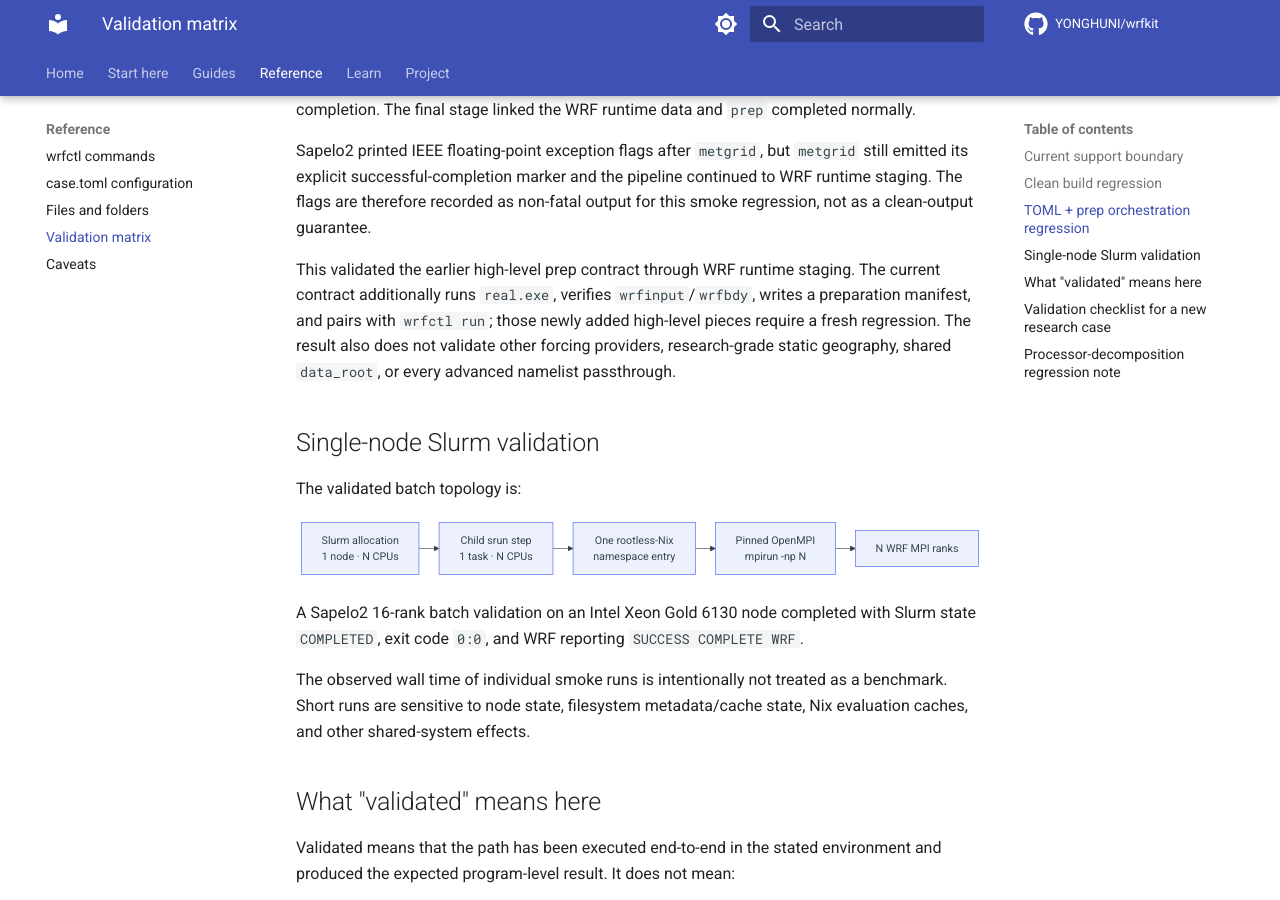
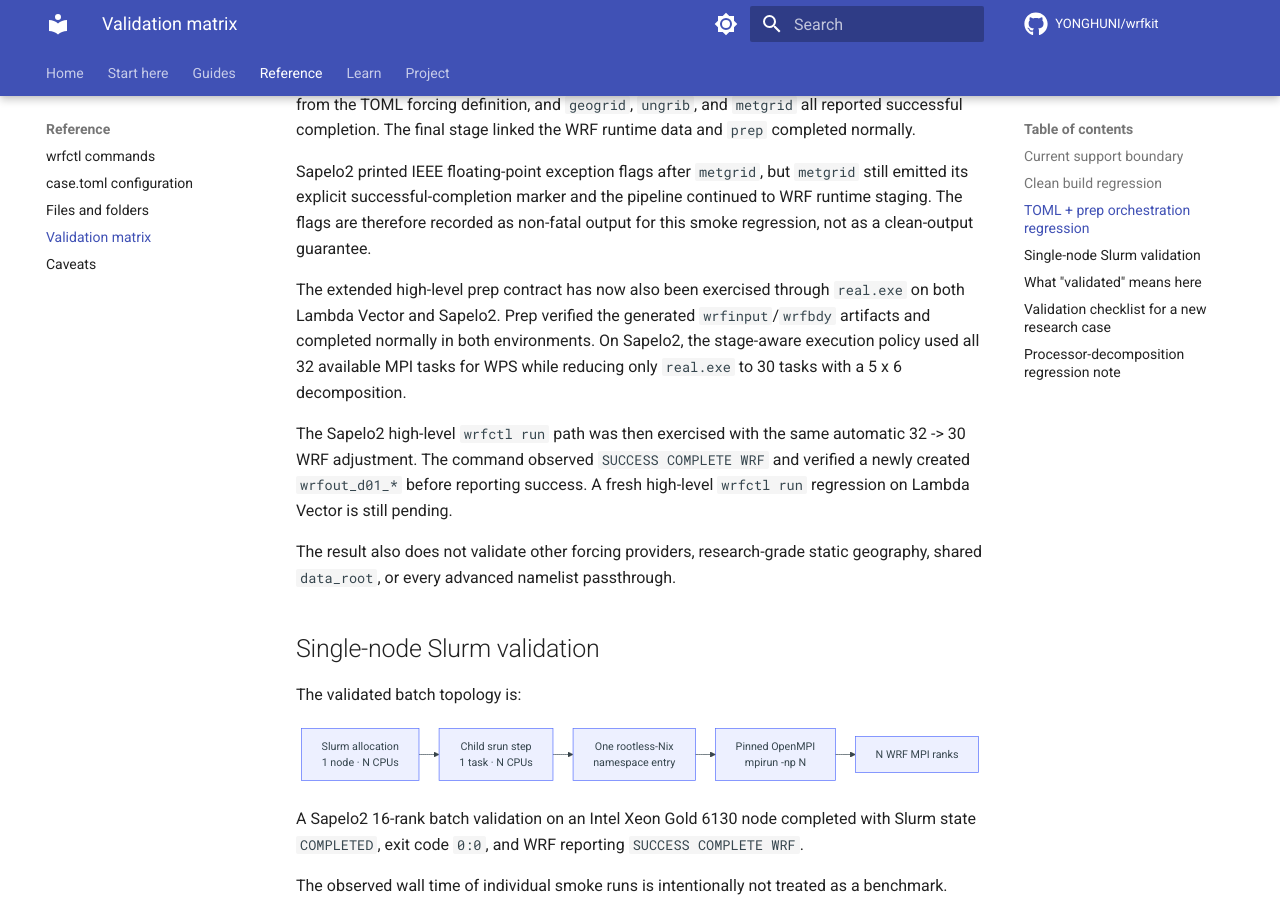
Before and after one commit to YONGHUNI/wrfkit, an MkDocs documentation site: the page built from docs/validation.md, in a window 1280 px wide and 900 px high, scrolled down 2479 px. Built offline with MkDocs 1.6.1 and Material for MkDocs 9.7.7, drawn with Linux system fonts in a browser that asks for light colours; comment, search, counter and statistics services are not loaded; some of the changed text lies outside the part shown.

Commit message:
docs: validate Sapelo2 high-level run

```diff
--- a/docs/validation.md
+++ b/docs/validation.md
@@ -18,10 +18,10 @@ merely implemented or planned.
 | Single-node `sbatch` MPI | Validated | 16-rank Sapelo2 run completed successfully |
 | One-Nix-namespace Slurm bridge | Validated | Inner OpenMPI launch confirmed in batch |
 | Per-run native log archive | Validated | `native-logs.tar` with current-run filtering |
-| High-level `wrfctl prep` through `real` | Implemented, not yet regression-validated | Previous prep contract was validated through WRF runtime staging; current contract adds `real`, artifact checks, and a prep manifest |
+| High-level `wrfctl prep` through `real` | Validated | `athens-smoke` completed through `real.exe` with verified `wrfinput`/`wrfbdy` on Lambda Vector and Sapelo2 |
 | `wrfctl plan` / `prep --dry-run` | Validated | Read-only resolved-science and stage view exercised on Lambda Vector and Sapelo2 |
-| WRF-safe MPI decomposition guard | Planner/rejection validated; adjusted runtime pending | Sapelo2 32-task request resolves to 30 tasks (5 x 6); explicit unsafe `--ntasks 32` is rejected before native execution |
-| High-level `wrfctl run` | Implemented, not yet regression-validated | Checks prep freshness, current WRF success marker, and new `wrfout_d01_*` |
+| WRF-safe MPI decomposition guard | Validated on Sapelo2 | 32 available tasks use 32 ranks for WPS and 30 ranks (5 x 6) for `real`/`wrf`; explicit unsafe `--ntasks 32` is rejected |
+| High-level `wrfctl run` | Validated on Sapelo2; fresh Lambda regression pending | `athens-smoke` auto-selected 30 ranks (5 x 6), observed `SUCCESS COMPLETE WRF`, and verified a new `wrfout_d01_*` |
 | Optional shared `data_root` | Implemented, not yet regression-validated | Reusable geography/GFS may live outside a repository; default remains project-local |
 | GFS regional-subset cache identity | Implemented, not yet regression-validated | Cache path includes a request key derived from product and bounding box |
 | TOML `case.toml` parser + namelist overlay | Validated | `--check` and managed overlay exercised on Lambda Vector and Sapelo2; unspecified native keys are preserved |
@@ -70,10 +70,18 @@ Sapelo2 printed IEEE floating-point exception flags after `metgrid`, but
 pipeline continued to WRF runtime staging. The flags are therefore recorded as
 non-fatal output for this smoke regression, not as a clean-output guarantee.
 
-This validated the earlier high-level prep contract through WRF runtime
-staging. The current contract additionally runs `real.exe`, verifies
-`wrfinput`/`wrfbdy`, writes a preparation manifest, and pairs with
-`wrfctl run`; those newly added high-level pieces require a fresh regression.
+The extended high-level prep contract has now also been exercised through
+`real.exe` on both Lambda Vector and Sapelo2. Prep verified the generated
+`wrfinput`/`wrfbdy` artifacts and completed normally in both environments.
+On Sapelo2, the stage-aware execution policy used all 32 available MPI tasks for
+WPS while reducing only `real.exe` to 30 tasks with a 5 x 6 decomposition.
+
+The Sapelo2 high-level `wrfctl run` path was then exercised with the same
+automatic 32 -> 30 WRF adjustment. The command observed
+`SUCCESS COMPLETE WRF` and verified a newly created `wrfout_d01_*` before
+reporting success. A fresh high-level `wrfctl run` regression on Lambda Vector
+is still pending.
+
 The result also does not validate other forcing providers, research-grade
 static geography, shared `data_root`, or every advanced namelist passthrough.
 
@@ -148,7 +156,11 @@ that native constraint before launching `real` or `wrf`. For this case,
 On Sapelo2, `wrfctl plan --case athens-smoke` reported exactly that
 32 -> 30 adjustment, while an explicit
 `wrfctl prep --case athens-smoke --ntasks 32` stopped before native execution
-and reported 30 tasks (5 x 6) as the safe alternative. This validates the
-planner and explicit-override guard. The remaining regression is the automatic
-runtime path with no `--ntasks`, where WPS should use all 32 available tasks
-and `real`/`wrf` should launch with the selected 30 tasks.
+and reported 30 tasks (5 x 6) as the safe alternative.
+
+The automatic path was then exercised without `--ntasks`: `geogrid` and
+`metgrid` used all 32 available MPI tasks, while `real.exe` and `wrf.exe`
+launched with 30 tasks. `prep` completed with verified `wrfinput_d01` and
+`wrfbdy_d01`; `run` then completed with `SUCCESS COMPLETE WRF` and a new
+`wrfout_d01_*`. This validates the stage-aware decomposition path end to end
+on Sapelo2.
```
Also changed, not shown: README.md (+7 -5 lines).
